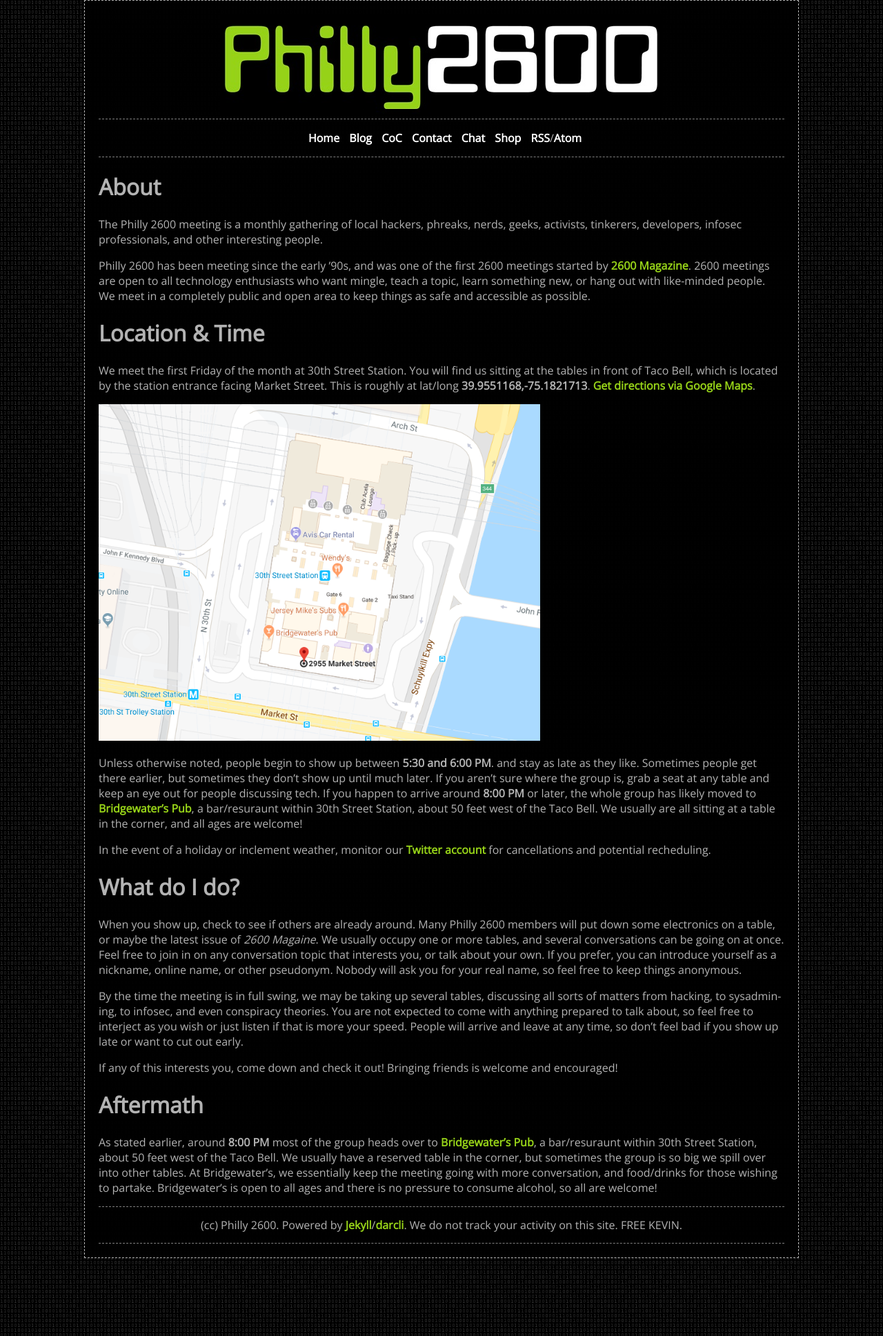
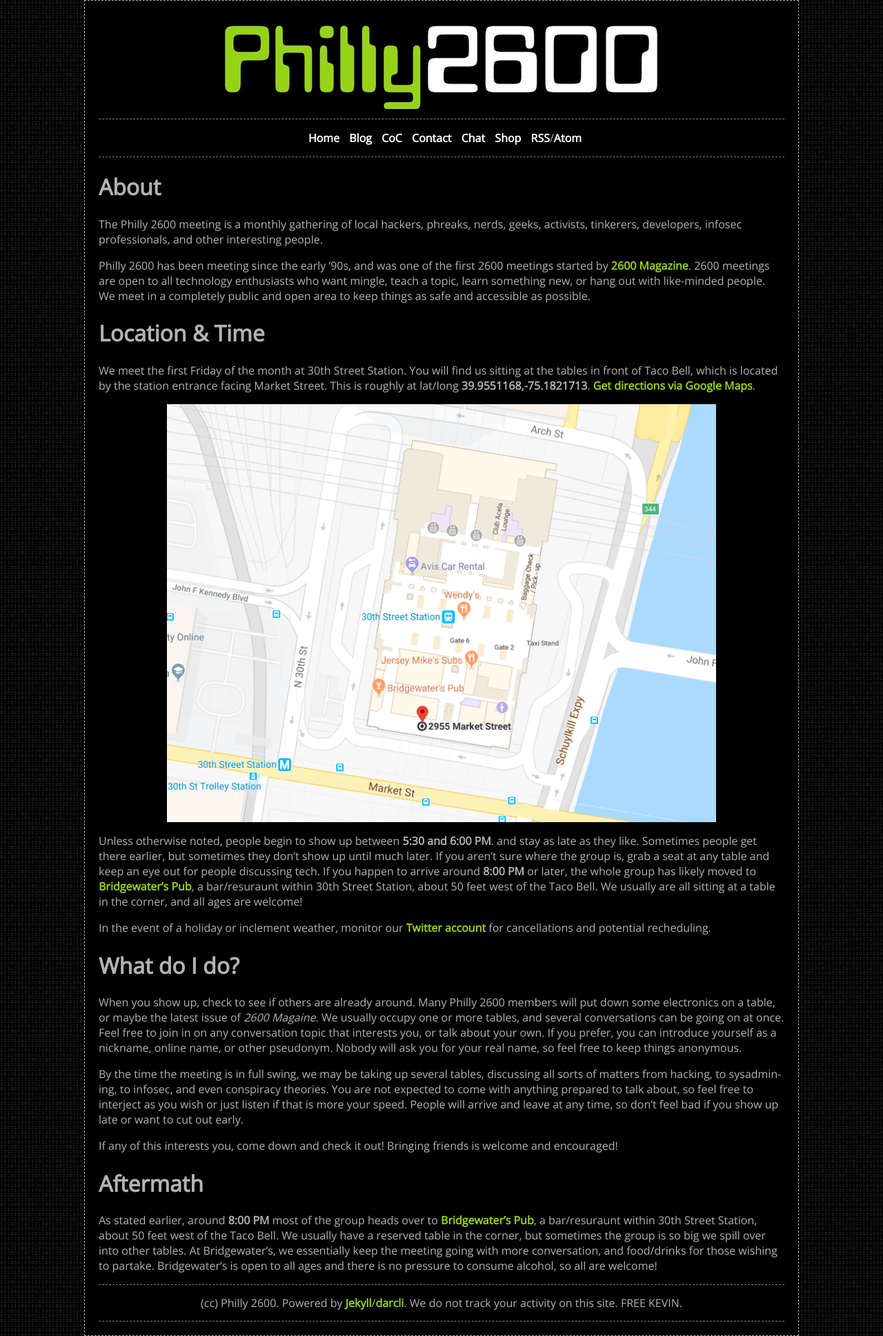
Before and after one commit to philly2600/philly2600.github.io, a Jekyll site: the page built from index.md, in a window 1280 px wide. Shown: the whole page at 69% size. Built offline with Jekyll 4.4.1, drawn with Linux system fonts in a browser that asks for light colours.

Commit message:
Fix index page image width

```diff
--- a/index.md
+++ b/index.md
@@ -15,8 +15,7 @@
 
 We meet the first Friday of the month at 30th Street Station. You will find us sitting at the tables in front of Taco Bell, which is located by the station entrance facing Market Street. This is roughly at lat/long **39.9551168,-75.1821713**. [Get directions via Google Maps](https://www.google.com/maps/place/39%C2%B057'18.4%22N+75%C2%B010'55.8%22W/@39.9551168,-75.18436,17z/data=!3m1!4b1!4m5!3m4!1s0x0:0x0!8m2!3d39.9551168!4d-75.1821713){:target="_blank"}.
 
-![meeting-location]({{site.baseurl}}/assets/img/index-30th-street-station.png)
-{:.some-css-class style="width: 800px"}
+{% raw %}<a href="/assets/img/index-30th-street-station.png"><img style="width: 80%; max-width: 800px; display: block; margin: 0 auto; border 0" src="/assets/img/index-30th-street-station.png"></a>{% endraw %}
 
 Unless otherwise noted, people begin to show up between **5:30 and 6:00 PM**. and stay as late as they like. Sometimes people get there earlier, but sometimes they don't show up until much later. If you aren't sure where the group is, grab a seat at any table and keep an eye out for people discussing tech. If you happen to arrive around **8:00 PM** or later, the whole group has likely moved to [Bridgewater's Pub](http://www.thepubin30thstreetstation.com/){:target="_blank"}, a bar/resuraunt within 30th Street Station, about 50 feet west of the Taco Bell. We usually are all sitting at a table in the corner, and all ages are welcome!
 
```
